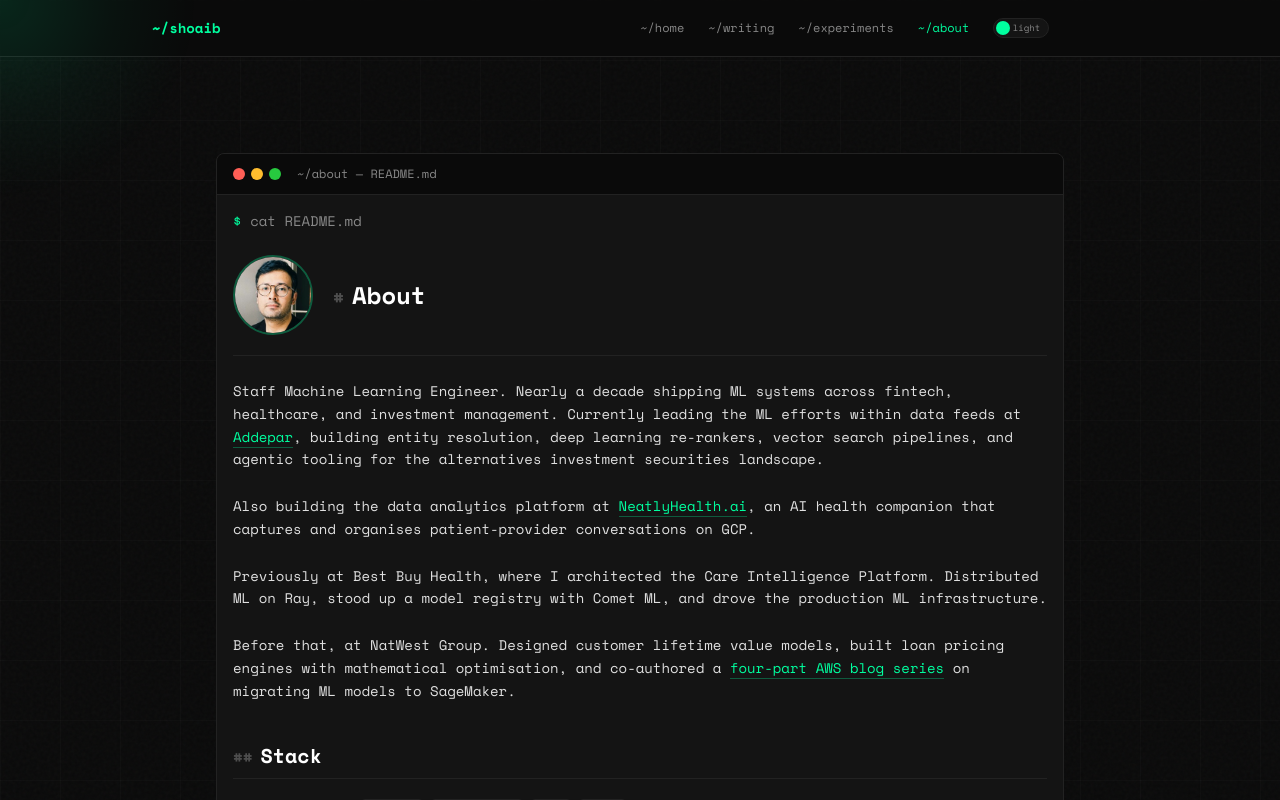
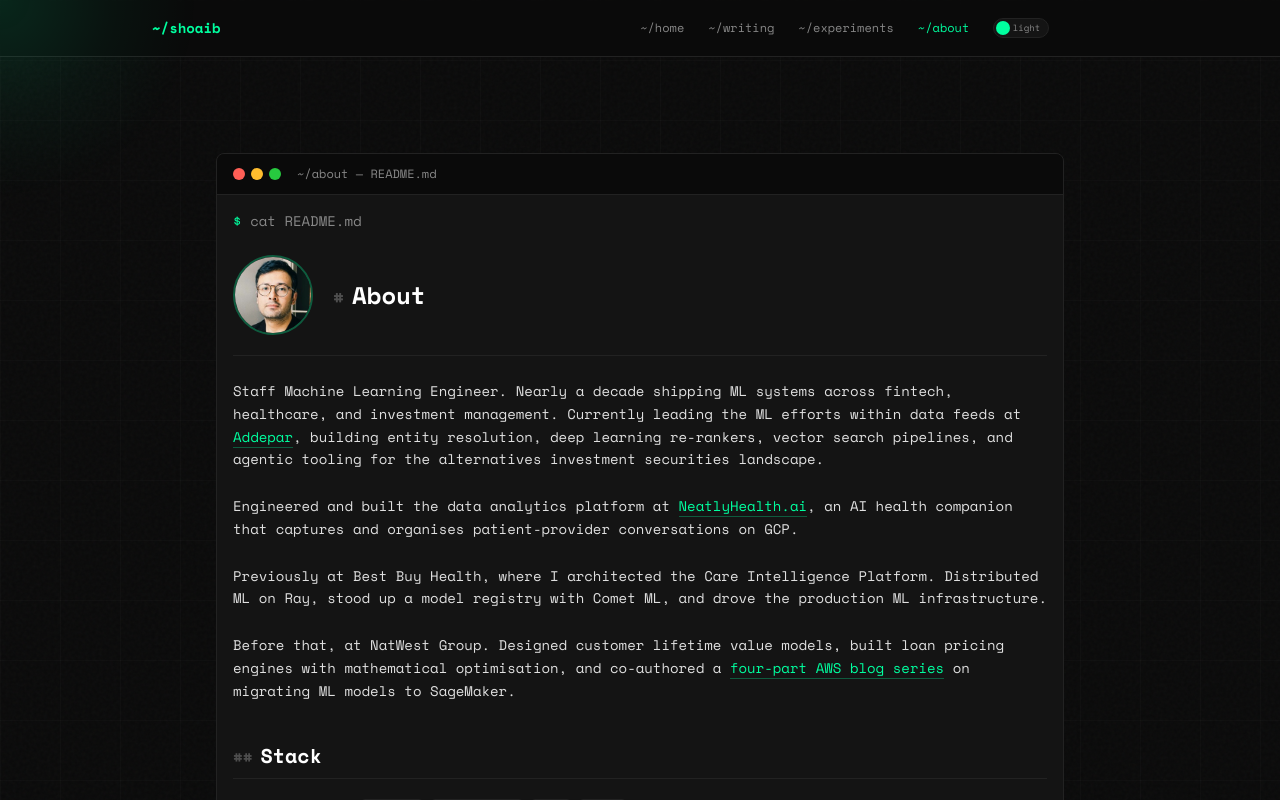
Before and after one commit to shoaibkhanz/ai-engineering-blog, a Next.js app: page /ai-engineering-blog/about in a window 1280 px wide. Shown: the top 800 px of the page. Built offline with nearby package versions, Linux system fonts and the light colour scheme.

Commit message:
Strengthen NeatlyHealth.ai description
Co-Authored-By: Claude Opus 4.6 <noreply@anthropic.com>

```diff
--- a/app/about/page.tsx
+++ b/app/about/page.tsx
@@ -54,7 +54,7 @@ export default function AboutPage() {
         </p>
 
         <p className="text-text leading-relaxed mb-6">
-          Also building the data analytics platform at{" "}
+          Engineered and built the data analytics platform at{" "}
           <a
             href="https://neatlyhealth.ai"
             className="text-accent border-b border-accent/30 hover:border-accent transition-colors"
```
